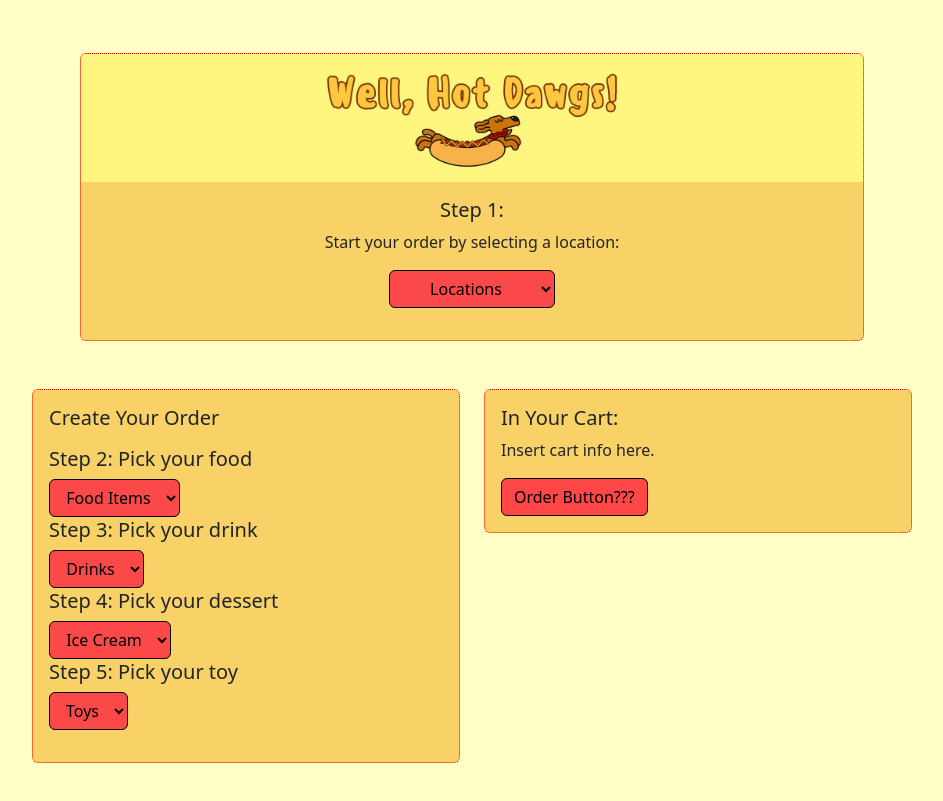
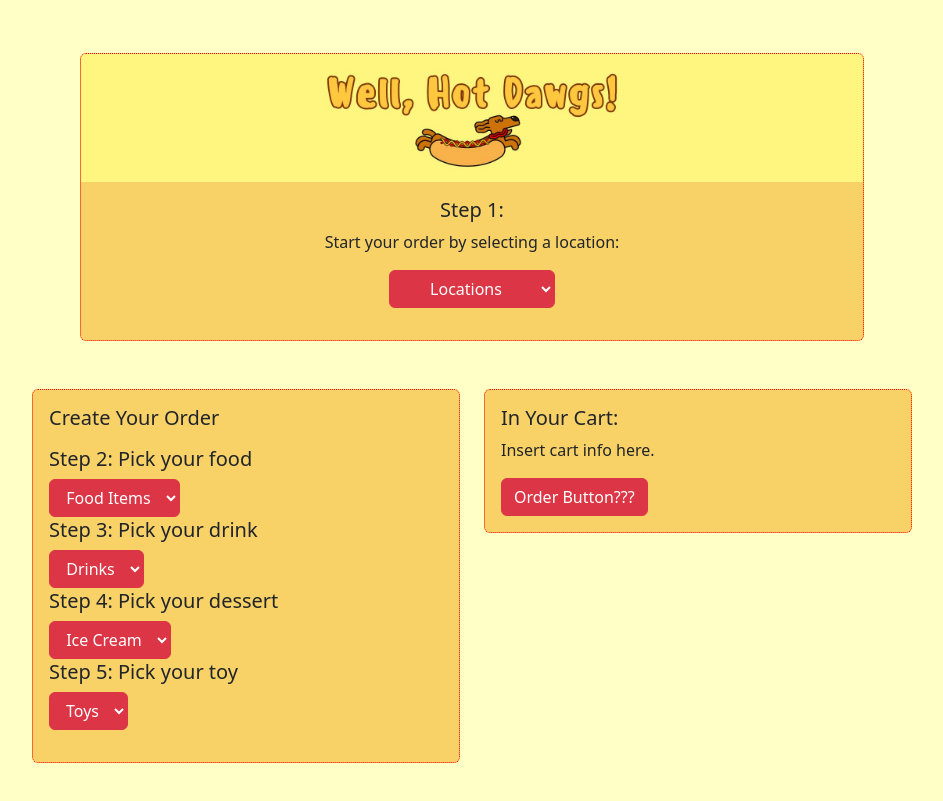
Before and after one commit to NewForce-Cohort-8/y-all-hungry-engine-cooked-engineers, a plain HTML site: page index.html in a window 1280 px wide. Shown: the part 51-852 px from the top of the page, without its empty margins (168-1111 px from the left). Drawn offline with nearby package versions, Linux system fonts and the light colour scheme.

Commit message:
almost done

```diff
--- a/scripts/Drinks.js
+++ b/scripts/Drinks.js
@@ -5,7 +5,7 @@ const drinksForLocations = getLocationDrink();
 
 export const Drinks = () => {
 	return `<section id="drink--section">
-        <select class="btn btn-secondary dropdown-toggle" type="button">
+        <select class="btn btn-danger dropdown-toggle" type="button">
             <option value="0" class="option dropdown">Drinks</option>
             ${drinksForLocations
                 .map((thisDrink) => {
--- a/scripts/Food.js
+++ b/scripts/Food.js
@@ -11,7 +11,7 @@ export const FoodDropDowns = () => {
 	//get info from database
 
 	return `<section id="food--section">
-	<select class="btn btn-secondary dropdown-toggle" type="button" id="food">
+	<select class="btn btn-danger dropdown-toggle" type="button" id="food">
         <option value="0" class="option dropdown">Food Items</option>
         ${foodForLocations
 					.map((thisFood) => {
--- a/scripts/IceCream.js
+++ b/scripts/IceCream.js
@@ -5,7 +5,7 @@ const icecreamForLocations = getLocationIceCream();
 
 export const IceCreams = () => {
 	return `<section id="iceCream--section">
-  <select class="btn btn-secondary dropdown-toggle" type="button" id="iceCream">
+  <select class="btn btn-danger dropdown-toggle" type="button" id="iceCream">
             <option value="0" class="option dropdown">Ice Cream</option>
             ${icecreamForLocations
               .map((thisIceCream) => {
--- a/scripts/Locations.js
+++ b/scripts/Locations.js
@@ -4,7 +4,7 @@ const locations = getLocations();
 
 export const Locations = () => {
 	return `<section id="location--section">
-    <select class="btn btn-secondary dropdown-toggle" type="button" id="locations">
+    <select class="btn btn-danger dropdown-toggle" type="button" id="locations">
             <option value="0" class="option dropdown">Locations</option>
             ${locations
 							.map((location) => {
--- a/scripts/Toys.js
+++ b/scripts/Toys.js
@@ -13,7 +13,7 @@ const displayToys = () => {
 
 export const ToysDropDowns = () => {
 	return `<section id="toy--section">
-	<select class="btn btn-secondary dropdown-toggle" type="button">
+	<select class="btn btn-danger dropdown-toggle" type="button">
             <option value="0" class="option dropdown">Toys</option>
             ${toysForLocations
 				.map((thisToy) => {
--- a/scripts/WellHawtDogs.js
+++ b/scripts/WellHawtDogs.js
@@ -31,7 +31,7 @@ export const WellHawtDawgs = () => {
   </div>
 </nav>
 
-    <div class="container p-5 text-center mw-100" id="locationcard2">
+    <div class="container p-5 text-center" id="locationcard2">
     <div class="card" id="hotdawgcard">
   <img src="../images/hotdawg_final.jpg" class="card-img-top" alt="..." id="hotdawgpic">
   <div class="card-body">
@@ -41,7 +41,7 @@ export const WellHawtDawgs = () => {
 </div>
   </div>
 
-  <div class="row">
+  <div class="row" id="cartandorder">
   <div class="col-sm-6 mb-3 mb-sm-0">
     <div class="card" id="hotdawgcard">
       <div class="card-body">
@@ -62,7 +62,7 @@ export const WellHawtDawgs = () => {
       <div class="card-body">
         <h5 class="card-title">In Your Cart:</h5>
         <p class="card-text">Insert cart info here.</p>
-        <a href="#" class="btn btn-primary">Order Button???</a>
+        <a href="#" class="btn btn-danger">Order Button???</a>
       </div>
     </div>
   </div>
--- a/styles/styles.css
+++ b/styles/styles.css
@@ -1,5 +1,5 @@
 main {
-width: 100%;
+
 height: auto;
 }
 
@@ -23,6 +23,7 @@ body {
     object-fit: cover;
 }
 
+
 h1 {
     font-size: 30px;
 }
@@ -39,9 +40,10 @@ h3 {
     background-color: rgb(248, 209, 103);
     border-style: dotted;
     border-color: red;
+
 }
 
-.btn-secondary {
+/* .btn-secondary {
     background-color: rgb(251, 73, 73);
     border-color: #000000;
     color: black;
@@ -64,4 +66,9 @@ h3 {
     background-color: #ffe600;
     border-color: #000000;
     color: black;
+} */
+
+
+#locationcard2 {
+ padding-bottom: 3%;
 }
```
